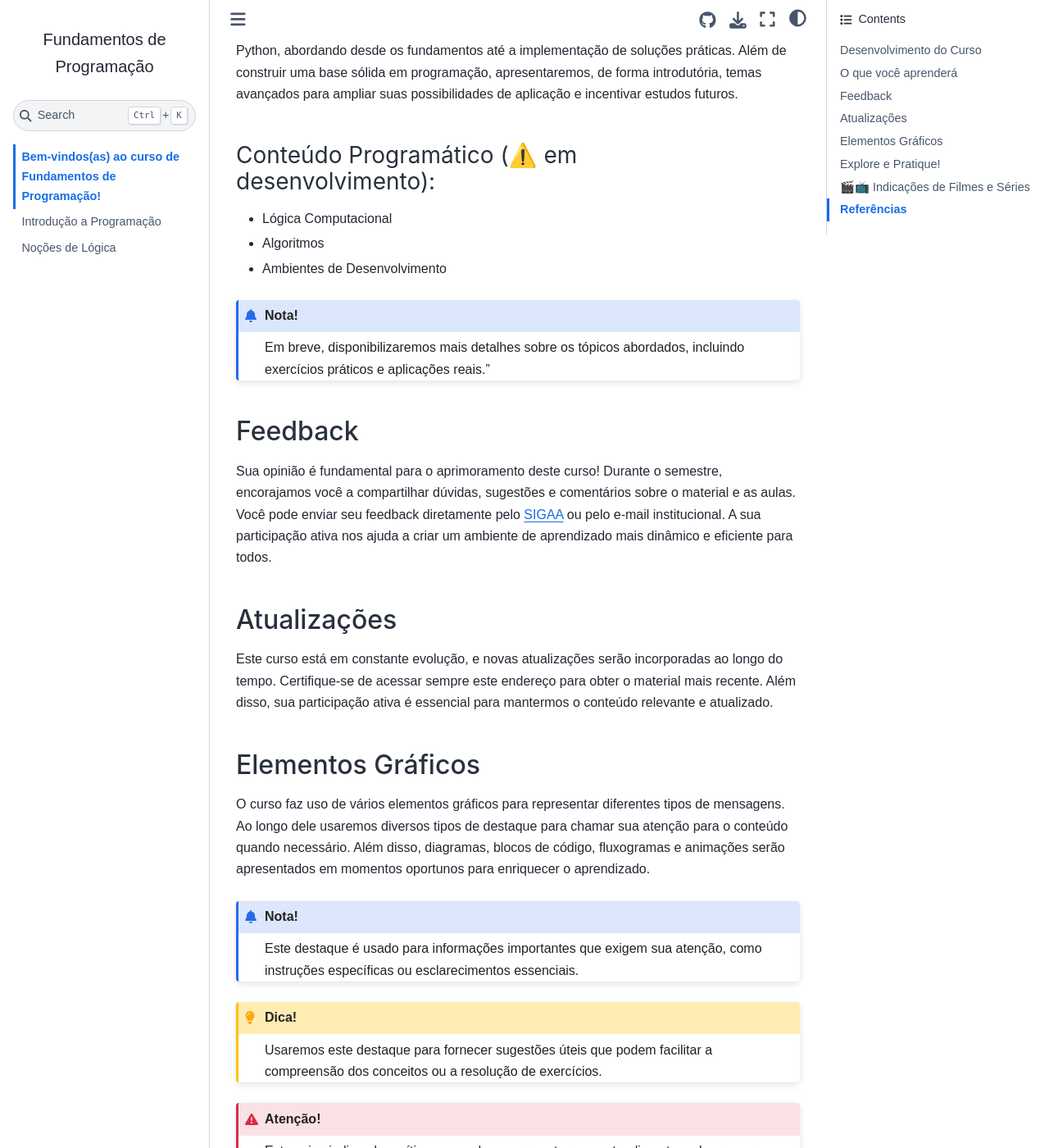
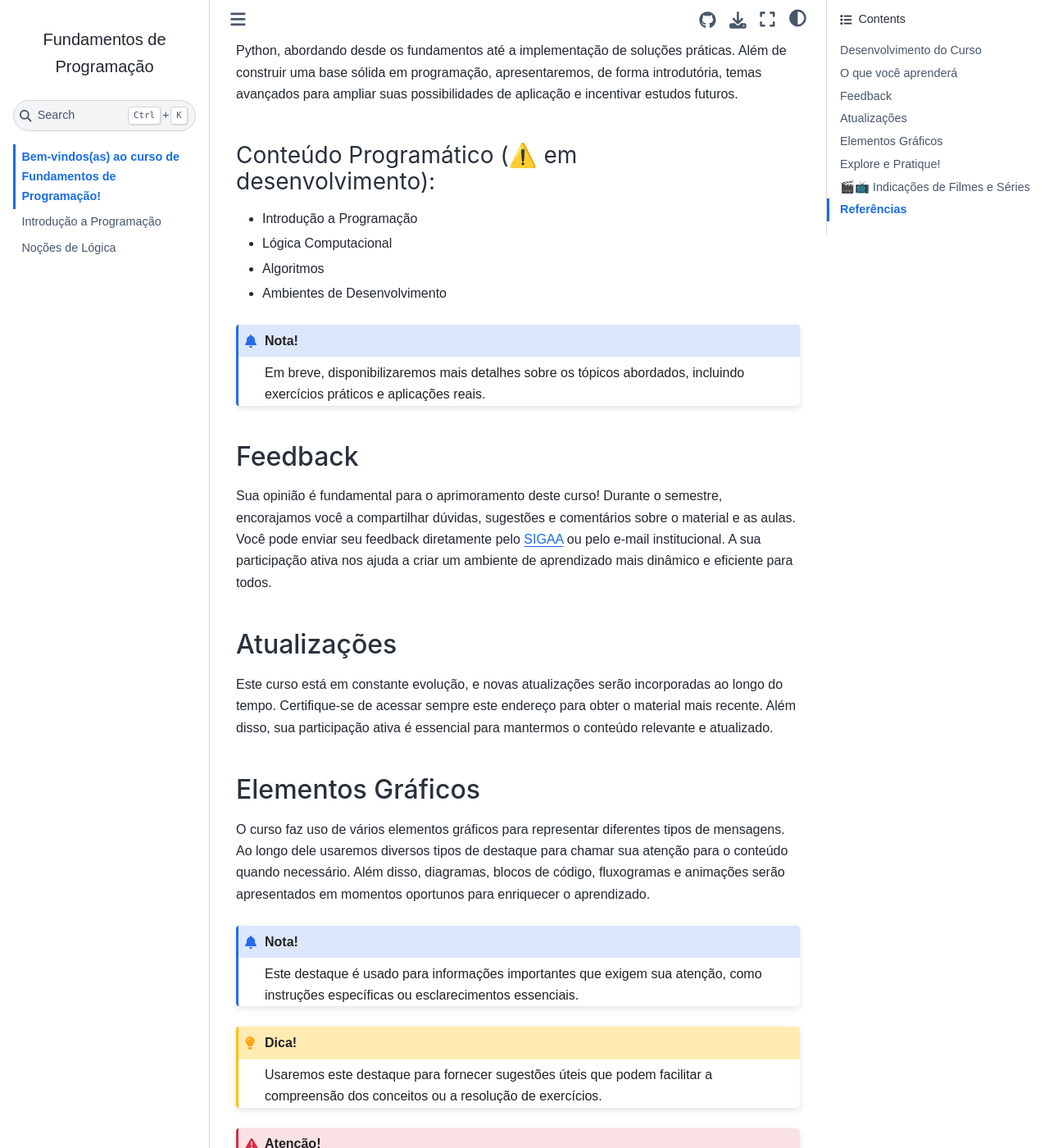
Before and after one commit to Fogarolli/JB-FundamentosProgramacao, a Jupyter Book: the page built from 00_intro.md, in a window 1280 px wide and 1400 px high, scrolled down 820 px. Shown: the whole window at 82% size. Built offline with Jupyter Book 1.0.4 settings and Sphinx 7.4.7 and the Sphinx Book theme 1.1.4, drawn with Linux system fonts in a browser that asks for light colours; some of the changed text lies outside the part shown.

Commit message:
Update Class

````diff
--- a/00_intro.md
+++ b/00_intro.md
@@ -15,12 +15,13 @@
 
 ### Conteúdo Programático (⚠️ em desenvolvimento):
 
+- Introdução a Programação
 - Lógica Computacional
 - Algoritmos
 - Ambientes de Desenvolvimento
 
 ```{admonition} Nota!
-Em breve, disponibilizaremos mais detalhes sobre os tópicos abordados, incluindo exercícios práticos e aplicações reais.”
+Em breve, disponibilizaremos mais detalhes sobre os tópicos abordados, incluindo exercícios práticos e aplicações reais.
 ```
 
 ## Feedback
@@ -55,16 +56,14 @@
 Quando houver referências externas ou materiais complementares, este destaque chamará sua atenção para recursos adicionais que podem enriquecer seu aprendizado.
 ```
 
+```{admonition} Exemplos!
+:class: examples
+Sempre que precisar de um exemplo prático para ilustrar um conceito, este destaque será usado. Ele ajudará a entender melhor a aplicação dos conteúdos abordados.
+```
 ```{admonition} Exercicío!
 :class: exercise
 Sempre que encontrar este destaque, significa que há um exercício prático para reforçar seu aprendizado. Tente resolvê-lo antes de prosseguir.
 ```
-
-```{admonition} Exemplos!
-:class: examples
-Sempre que precisar de um exemplo prático para ilustrar um conceito, este destaque será usado. Ele ajudará a entender melhor a aplicação dos conteúdos abordados.
-```
-
 
 ## Explore e Pratique!
 
--- a/_static/custom.css
+++ b/_static/custom.css
@@ -45,7 +45,6 @@
 tbody tr:hover {
     background-color: #ddd;
 }
-
 /*---------------*/
 /*  Box-Content  */
 /*---------------*/
@@ -134,14 +133,14 @@
 /*-------------------*/
 .admonition.examples > .admonition-title::after {
     content: "🖥️";
-    color: rgb(225, 65, 201);
+    color: rgb(100, 100, 100);
     filter: sepia(1) saturate(3) hue-rotate(180deg);
 }
 .admonition.examples {
-    border-color: rgb(220, 14, 189);
+    border-color: rgb(150, 150, 150);
 }
 .admonition.examples .admonition-title {
-    background-color: rgba(236, 177, 227, 0.639);
+    background-color: rgba(150, 150, 150, 0.261);
 }
 .admonition.examples.codes {
     background-color: #f3f4f5 !important;
````
Also changed, not shown: 00_introducao_programacao.md (+1 -1 lines), 01_nocoes_logica.md (+16 -16 lines), 14 other files.
